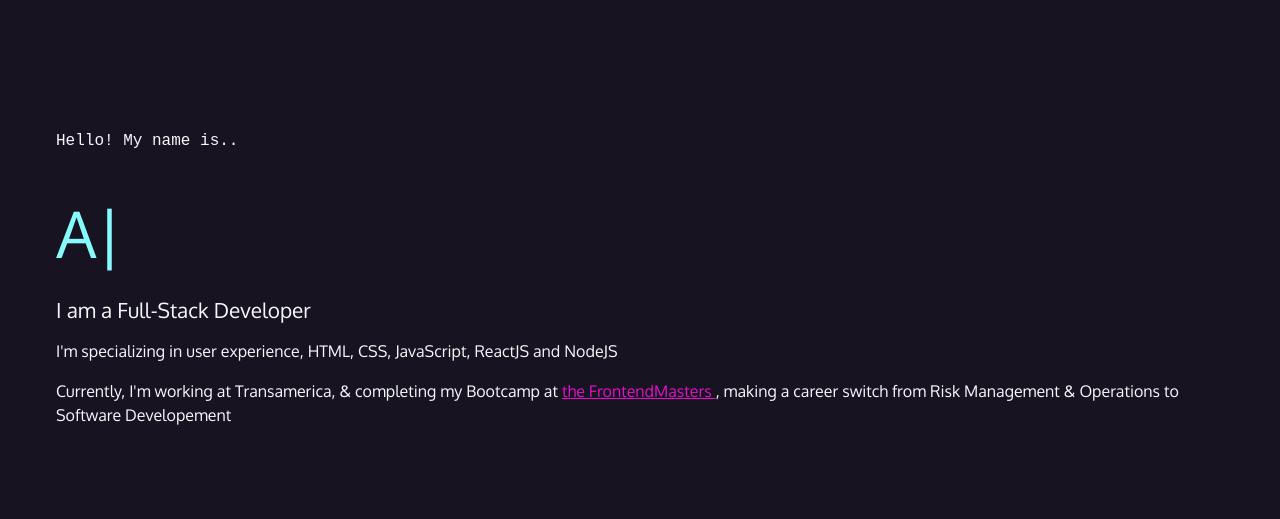
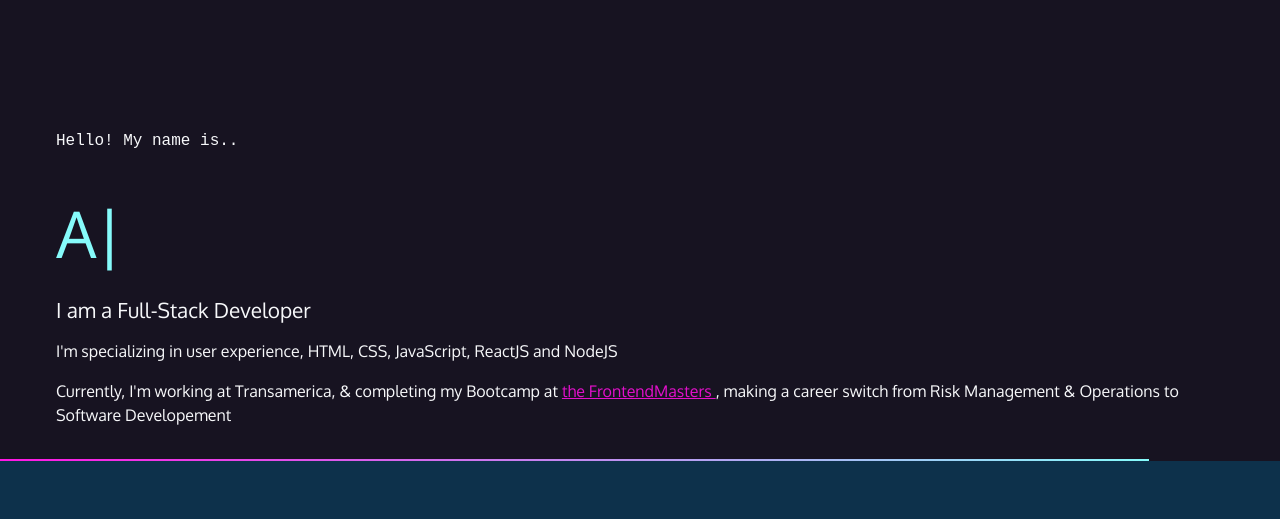
Before and after one commit to Marcellia/AnkitaZaveri, a plain HTML site: page index.html in a window 1280 px wide. Shown: the part 114-633 px from the top of the page. Drawn offline with Linux system fonts and the light colour scheme; a web font is replaced by a local one.

Commit message:
updated intro css (reduced botttom padding)

```diff
--- a/css/style.css
+++ b/css/style.css
@@ -78,7 +78,7 @@ img {
 
 #intro {
   padding: 4rem 1rem 10rem 1rem;
-  padding-bottom: 10rem;
+  padding-bottom: 1rem;
   max-width: 1200px;
   margin: 0 auto;
 }
```
